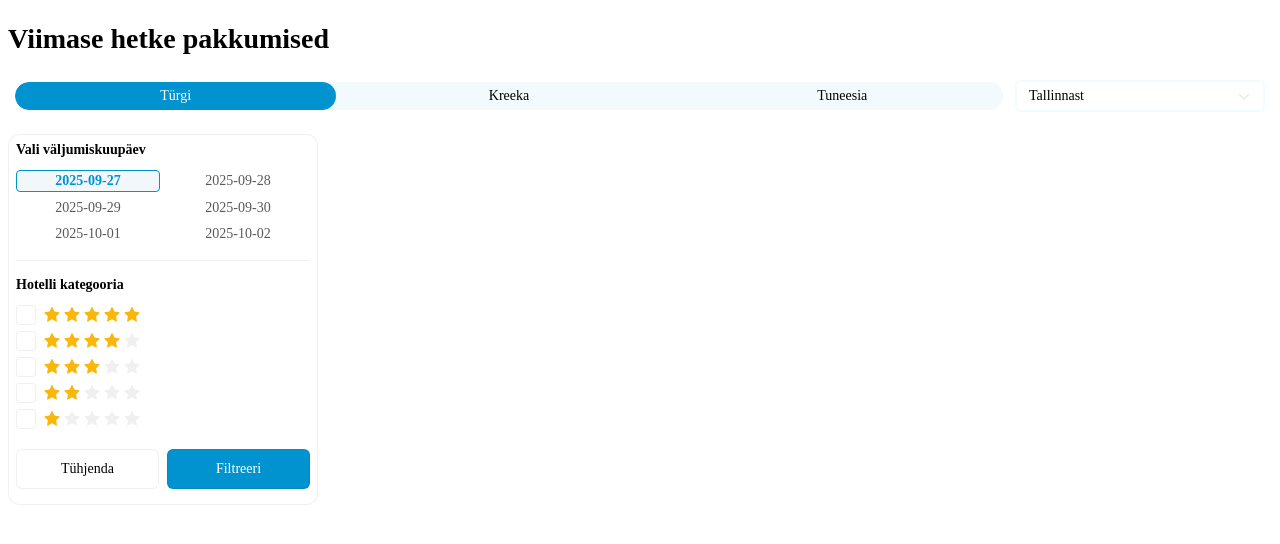
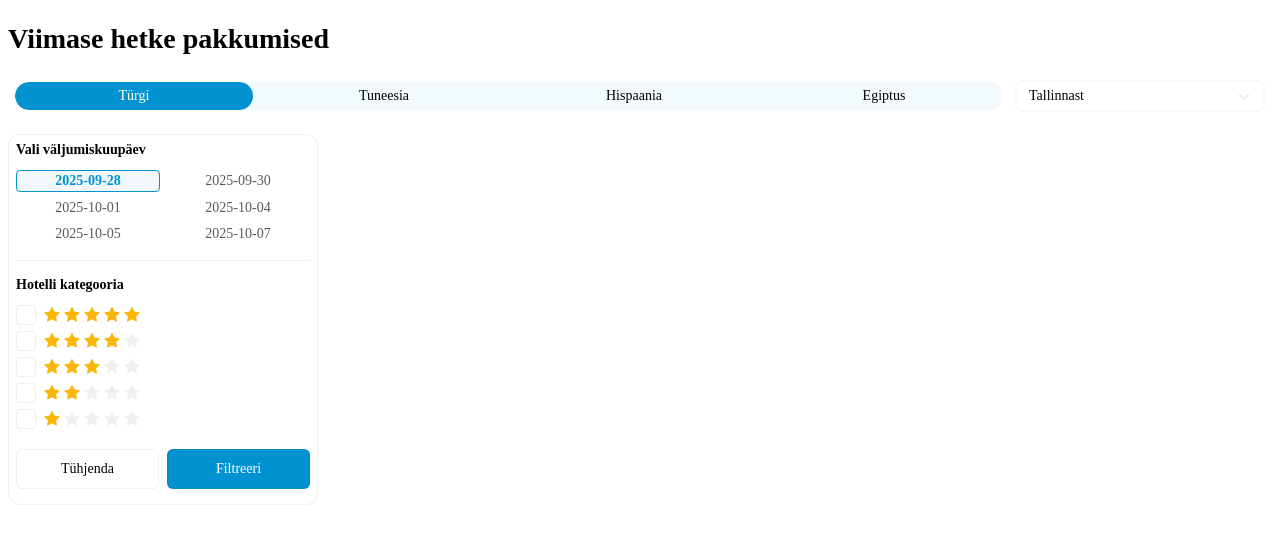
Before and after one commit to ct-balt/offers-hotel-incentive-ee, a website: page src/index.html in a window 1280 px wide. Drawn offline with Linux system fonts and the light colour scheme; no server answers.

Commit message:
offers and dest

```diff
--- a/src/constants/destinationsConstants.js
+++ b/src/constants/destinationsConstants.js
@@ -112,4 +112,19 @@ const destinationsConstants = [
       },
     ],
   },
+  {
+    country: "hispaania",
+    name: "Hispaania",
+    friendlyUrl: "hispaania",
+    id: "42-0",
+    type: 0,
+    children: [
+      {
+        id: "3376-3",
+        type: 3,
+        name: "Tenerife",
+        friendlyUrl: "tenerife",
+      },
+    ],
+  },
 ];
--- a/src/index.html
+++ b/src/index.html
@@ -100,136 +100,21 @@
                 },
                 beginDates: [
                   {
-                    date: "2025-09-17",
+                    date: "2025-09-28",
                     stayNights: [
                       {
                         value: 3,
                       },
+                      { value: 4 },
+                      { value: 5 },
                       {
-                        value: 4,
-                      },
-                      {
-                        value: 5,
-                      },
-                      {
-                        value: 6,
-                      },
-                      {
-                        value: 7,
+                        value: 10,
                       },
                     ],
                     departures: ["tallinn"],
                   },
                   {
-                    date: "2025-09-18",
-                    stayNights: [
-                      {
-                        value: 3,
-                      },
-                      {
-                        value: 4,
-                      },
-                      {
-                        value: 7,
-                      },
-                    ],
-                    departures: ["tallinn"],
-                  },
-                  {
-                    date: "2025-09-20",
-                    stayNights: [
-                      {
-                        value: 3,
-                      },
-                      {
-                        value: 4,
-                      },
-                      {
-                        value: 7,
-                      },
-                    ],
-                    departures: ["tallinn"],
-                  },
-                  {
-                    date: "2025-09-21",
-                    stayNights: [
-                      {
-                        value: 7,
-                      },
-                    ],
-                    departures: ["tallinn"],
-                  },
-                  {
-                    date: "2025-09-22",
-                    stayNights: [
-                      {
-                        value: 6,
-                      },
-                      {
-                        value: 7,
-                      },
-                    ],
-                    departures: ["tallinn"],
-                  },
-                  {
-                    date: "2025-09-23",
-                    stayNights: [
-                      {
-                        value: 5,
-                      },
-                      {
-                        value: 7,
-                      },
-                      {
-                        value: 8,
-                      },
-                    ],
-                    departures: ["tallinn"],
-                  },
-                  {
-                    date: "2025-09-24",
-                    stayNights: [
-                      {
-                        value: 7,
-                      },
-                    ],
-                    departures: ["tallinn"],
-                  },
-                  {
-                    date: "2025-09-26",
-                    stayNights: [
-                      {
-                        value: 7,
-                      },
-                    ],
-                    departures: ["tallinn"],
-                  },
-                  {
-                    date: "2025-09-27",
-                    stayNights: [
-                      {
-                        value: 4,
-                      },
-                      {
-                        value: 7,
-                      },
-                    ],
-                    departures: ["tallinn"],
-                  },
-                  {
-                    date: "2025-09-28",
-                    stayNights: [
-                      {
-                        value: 3,
-                      },
-                      {
-                        value: 7,
-                      },
-                    ],
-                    departures: ["tallinn"],
-                  },
-                  {
-                    date: "2025-09-29",
+                    date: "2025-09-30",
                     stayNights: [
                       {
                         value: 7,
@@ -250,48 +135,13 @@
                     date: "2025-10-01",
                     stayNights: [
                       {
-                        value: 6,
-                      },
-                      {
                         value: 7,
                       },
                     ],
                     departures: ["tallinn"],
                   },
                   {
-                    date: "2025-10-02",
-                    stayNights: [
-                      {
-                        value: 7,
-                      },
-                    ],
-                    departures: ["tallinn"],
-                  },
-                ],
-              },
-            ],
-          },
-          {
-            destinationDisplayName: "Kreeka",
-            destination: [
-              {
-                name: "heraklion",
-                departures: {
-                  displayName: ["Tallinnast"],
-                  name: ["tallinn"],
-                },
-                beginDates: [
-                  {
-                    date: "2025-09-23",
-                    stayNights: [
-                      {
-                        value: 14,
-                      },
-                    ],
-                    departures: ["tallinn"],
-                  },
-                  {
-                    date: "2025-09-24",
+                    date: "2025-10-04",
                     stayNights: [
                       {
                         value: 7,
@@ -300,16 +150,7 @@
                     departures: ["tallinn"],
                   },
                   {
-                    date: "2025-09-27",
-                    stayNights: [
-                      {
-                        value: 10,
-                      },
-                    ],
-                    departures: ["tallinn"],
-                  },
-                  {
-                    date: "2025-09-30",
+                    date: "2025-10-05",
                     stayNights: [
                       {
                         value: 7,
@@ -341,7 +182,7 @@
                 },
                 beginDates: [
                   {
-                    date: "2025-10-03",
+                    date: "2025-10-17",
                     stayNights: [
                       {
                         value: 7,
@@ -350,7 +191,217 @@
                     departures: ["tallinn"],
                   },
                   {
-                    date: "2025-10-08",
+                    date: "2025-10-24",
+                    stayNights: [
+                      {
+                        value: 7,
+                      },
+                    ],
+                    departures: ["tallinn"],
+                  },
+                ],
+              },
+            ],
+          },
+          {
+            destinationDisplayName: "Hispaania",
+            destination: [
+              {
+                name: "tenerife",
+                departures: {
+                  displayName: ["Tallinnast"],
+                  name: ["tallinn"],
+                },
+                beginDates: [
+                  {
+                    date: "2025-10-01",
+                    stayNights: [
+                      {
+                        value: 7,
+                      },
+                    ],
+                    departures: ["tallinn"],
+                  },
+                  {
+                    date: "2025-10-25",
+                    stayNights: [
+                      {
+                        value: 7,
+                      },
+                    ],
+                    departures: ["tallinn"],
+                  },
+                  {
+                    date: "2026-02-19",
+                    stayNights: [
+                      {
+                        value: 7,
+                      },
+                    ],
+                    departures: ["tallinn"],
+                  },
+                ],
+              },
+            ],
+          },
+          {
+            destinationDisplayName: "Egiptus",
+            destination: [
+              {
+                name: "sharmelsheikh",
+                departures: {
+                  displayName: ["Tallinnast"],
+                  name: ["tallinn"],
+                },
+                beginDates: [
+                  {
+                    date: "2025-10-23",
+                    stayNights: [
+                      {
+                        value: 7,
+                      },
+                    ],
+                    departures: ["tallinn"],
+                  },
+                  {
+                    date: "2025-10-26",
+                    stayNights: [
+                      {
+                        value: 7,
+                      },
+                    ],
+                    departures: ["tallinn"],
+                  },
+                  {
+                    date: "2025-10-30",
+                    stayNights: [
+                      {
+                        value: 7,
+                      },
+                    ],
+                    departures: ["tallinn"],
+                  },
+                  {
+                    date: "2025-11-02",
+                    stayNights: [
+                      {
+                        value: 7,
+                      },
+                    ],
+                    departures: ["tallinn"],
+                  },
+                  {
+                    date: "2025-11-06",
+                    stayNights: [
+                      {
+                        value: 7,
+                      },
+                    ],
+                    departures: ["tallinn"],
+                  },
+                  {
+                    date: "2025-11-09",
+                    stayNights: [
+                      {
+                        value: 7,
+                      },
+                    ],
+                    departures: ["tallinn"],
+                  },
+                  {
+                    date: "2025-11-13",
+                    stayNights: [
+                      {
+                        value: 7,
+                      },
+                    ],
+                    departures: ["tallinn"],
+                  },
+                  {
+                    date: "2025-11-16",
+                    stayNights: [
+                      {
+                        value: 7,
+                      },
+                    ],
+                    departures: ["tallinn"],
+                  },
+                ],
+              },
+              {
+                name: "hurghada",
+                departures: {
+                  displayName: ["Tallinnast"],
+                  name: ["tallinn"],
+                },
+                beginDates: [
+                  {
+                    date: "2025-10-18",
+                    stayNights: [
+                      {
+                        value: 7,
+                      },
+                    ],
+                    departures: ["tallinn"],
+                  },
+                  {
+                    date: "2025-10-25",
+                    stayNights: [
+                      {
+                        value: 7,
+                      },
+                    ],
+                    departures: ["tallinn"],
+                  },
+                  {
+                    date: "2025-10-28",
+                    stayNights: [
+                      {
+                        value: 7,
+                      },
+                    ],
+                    departures: ["tallinn"],
+                  },
+                  {
+                    date: "2025-11-01",
+                    stayNights: [
+                      { value: 3 },
+                      {
+                        value: 7,
+                      },
+                    ],
+                    departures: ["tallinn"],
+                  },
+                  {
+                    date: "2025-11-04",
+                    stayNights: [
+                      {
+                        value: 7,
+                      },
+                    ],
+                    departures: ["tallinn"],
+                  },
+                  {
+                    date: "2025-11-08",
+                    stayNights: [
+                      { value: 3 },
+                      {
+                        value: 7,
+                      },
+                    ],
+                    departures: ["tallinn"],
+                  },
+                  {
+                    date: "2025-11-11",
+                    stayNights: [
+                      {
+                        value: 11,
+                      },
+                    ],
+                    departures: ["tallinn"],
+                  },
+                  {
+                    date: "2025-11-15",
                     stayNights: [
                       {
                         value: 7,
```
Also changed, not shown: build/index.html, build/index.min.js.
